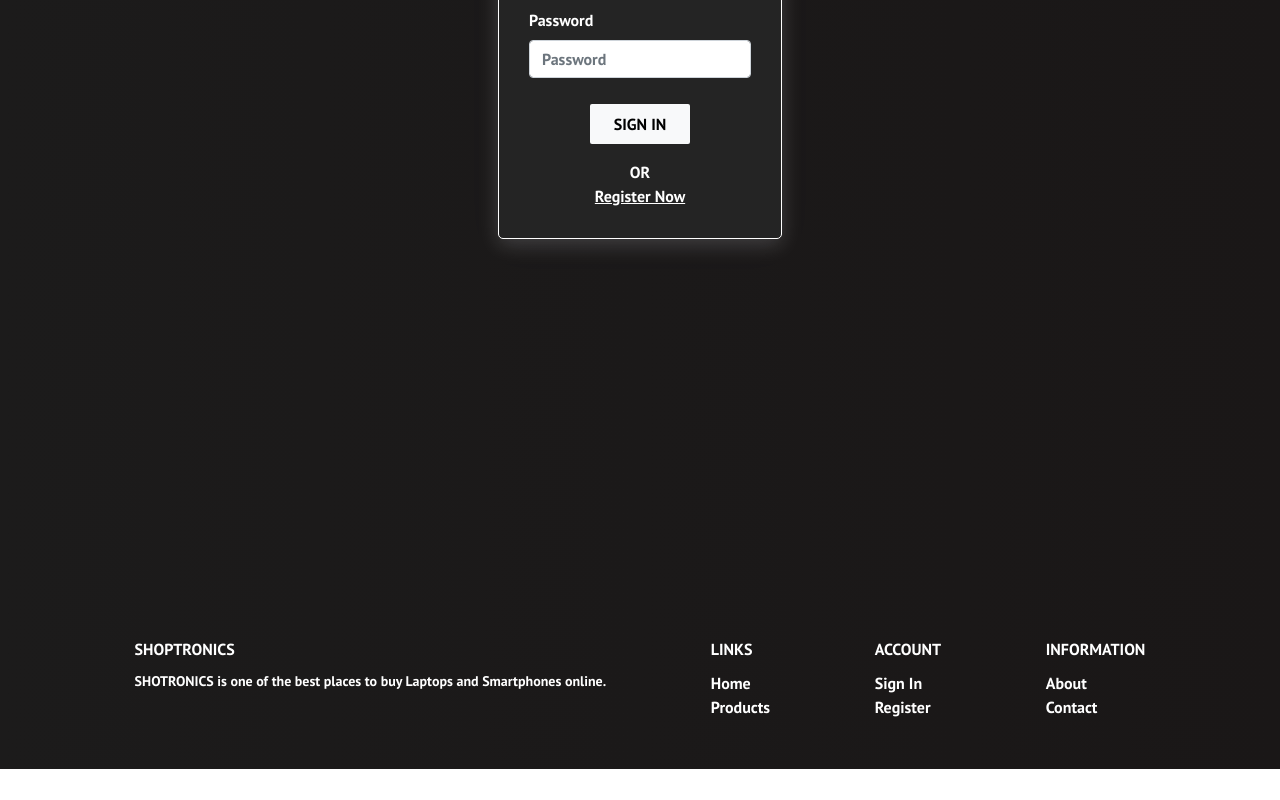
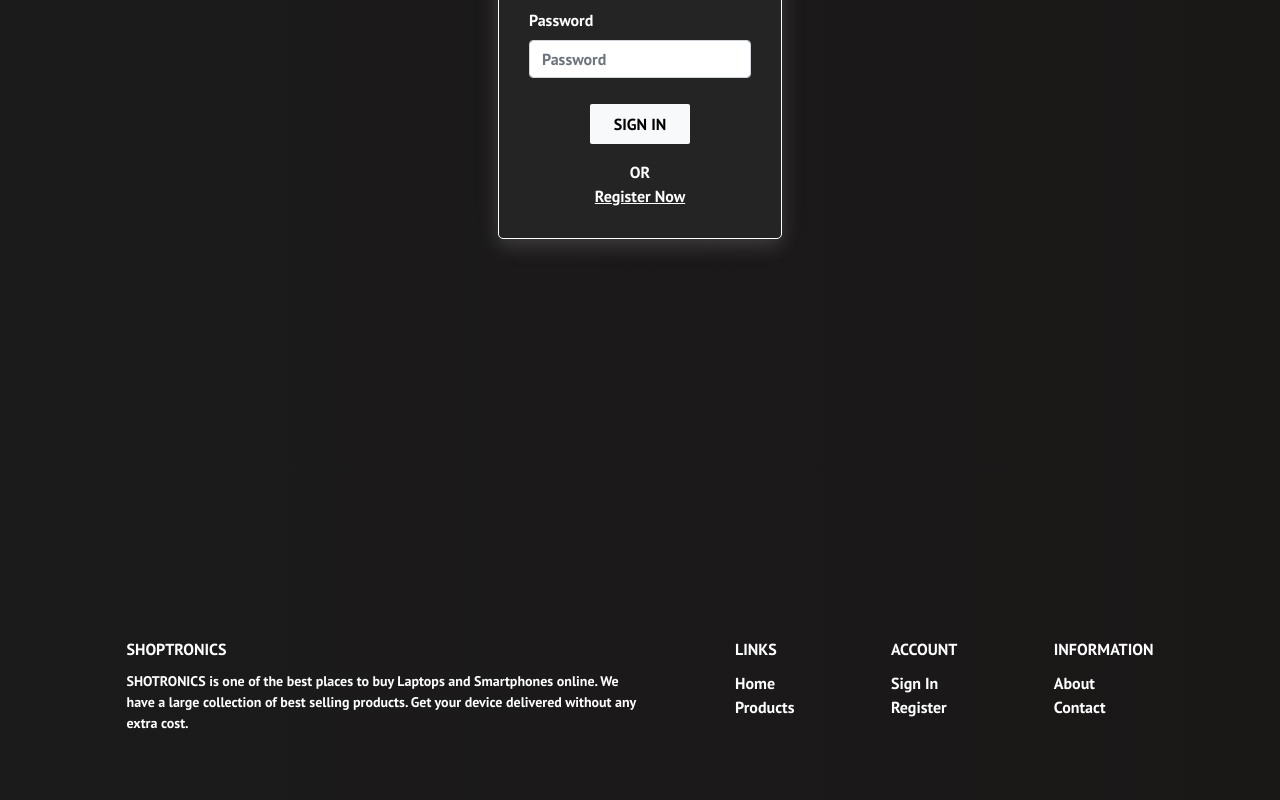
Before and after one commit to shashank1707/shoptronics, a React (Create React App) app: page /signin in a window 1280 px wide. Shown: the part 293-1093 px from the top of the page. Before the commit the page ends 1062 px from the top, so only its background shows below. Built offline with nearby package versions, Linux system fonts and the light colour scheme; no server answers.

Commit message:
build done

```diff
--- a/src/components/Footer.js
+++ b/src/components/Footer.js
@@ -16,7 +16,7 @@ function Footer() {
         }
     })
 
-    const description = 'SHOTRONICS is one of the best places to buy Laptops and Smartphones online.'
+    const description = 'SHOTRONICS is one of the best places to buy Laptops and Smartphones online. We have a large collection of best selling products. Get your device delivered without any extra cost.'
 
 
     return (
```
